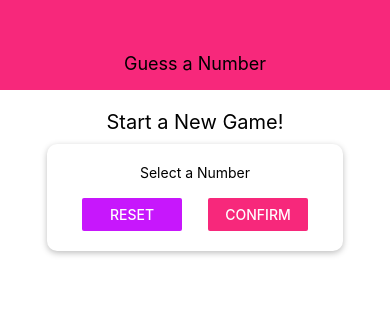
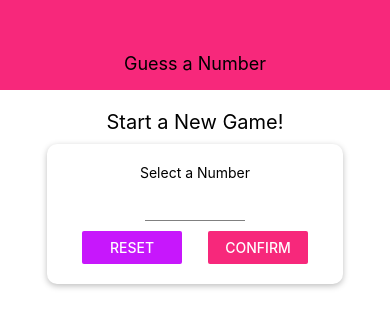
Before and after one commit to yashjsalian23/guessNumberGame, a React Native app: screen / in a window 390 px wide. Shown: the top 328 px of the page. Built offline with nearby package versions, Linux system fonts and the light colour scheme.

Commit message:
added input component

```diff
--- /dev/null
+++ b/components/Input.js
@@ -0,0 +1,19 @@
+import React from 'react';
+import { TextInput, StyleSheet } from 'react-native';
+
+const input = (props) => {
+    return (
+        <TextInput {...props} style={{...styles.input, ...props.style}}  />
+    );
+};
+
+const styles = StyleSheet.create({
+    input: {
+        height: 30,
+        borderBottomColor: "grey",
+        borderBottomWidth: 1,
+        marginVertical: 10
+    }
+});
+
+export default input;
--- a/screen/StartGameScreen.js
+++ b/screen/StartGameScreen.js
@@ -3,6 +3,7 @@
 
 import Card from '../components/Card';
 import Colors from '../constants/colors';
+import Input from '../components/Input';
 
 const StartGameScreen = () => {
     return (
@@ -10,10 +11,16 @@
             <Text style={styles.title}>Start a New Game!</Text>
             <Card style={styles.inputContainer}>
                 <Text>Select a Number</Text>
-                <TextInput />
+                <Input
+                 style={styles.input}
+                 blurOnSubmit
+                 autoCapitalize="none"
+                 autoCorrect={false}
+                 keyboardType="number-pad"
+                 maxLength={2} />
                 <View style={styles.buttonContainer}>
                     <View style={styles.button}><Button title="Reset" color={Colors.accent} /></View>
-                    <View style={styles.button}><Button title="confirm" color={Colors.primary} /></View>
+                    <View style={styles.button}><Button title="confirm" color={Colors.primary } /></View>
                 </View>
             </Card>
         </View>
@@ -43,6 +50,10 @@
     },
     button: {
         width: 100
+    },
+    input: {
+        width: 100,
+        textAlign: "center"
     }
 });
 
```
